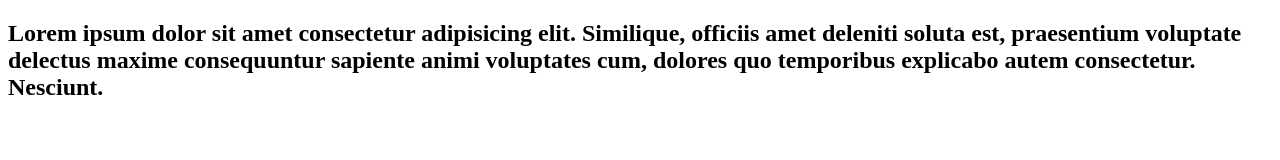
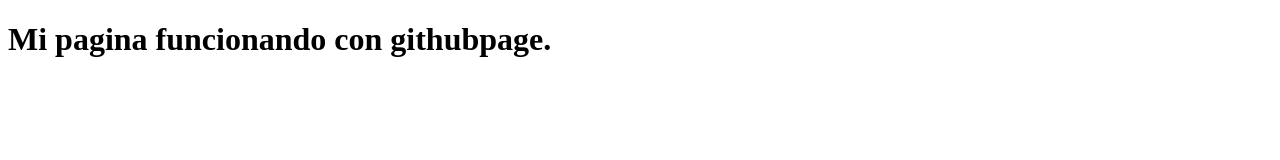
Before and after one commit to monicachlo/eliminar-por-favor, a plain HTML site: page index.html in a window 1280 px wide. Drawn offline with Linux system fonts and the light colour scheme.

Commit message:
modifique el index

```diff
--- a/index.html
+++ b/index.html
@@ -4,9 +4,9 @@
     <meta charset="UTF-8">
     <meta http-equiv="X-UA-Compatible" content="IE=edge">
     <meta name="viewport" content="width=device-width, initial-scale=1.0">
-    <title>Prueba</title>
+    <title>Githib pages</title>
 </head>
 <body>
-    <h2>Lorem ipsum dolor sit amet consectetur adipisicing elit. Similique, officiis amet deleniti soluta est, praesentium voluptate delectus maxime consequuntur sapiente animi voluptates cum, dolores quo temporibus explicabo autem consectetur. Nesciunt.</h2>
+    <h1>Mi pagina funcionando con githubpage.</h1>
 </body>
 </html>
```
